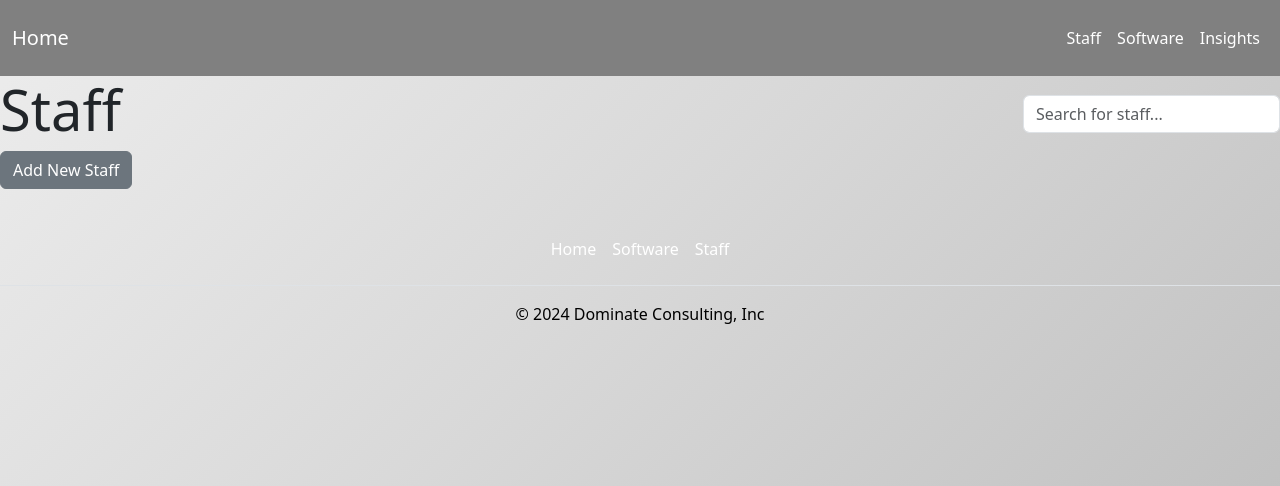
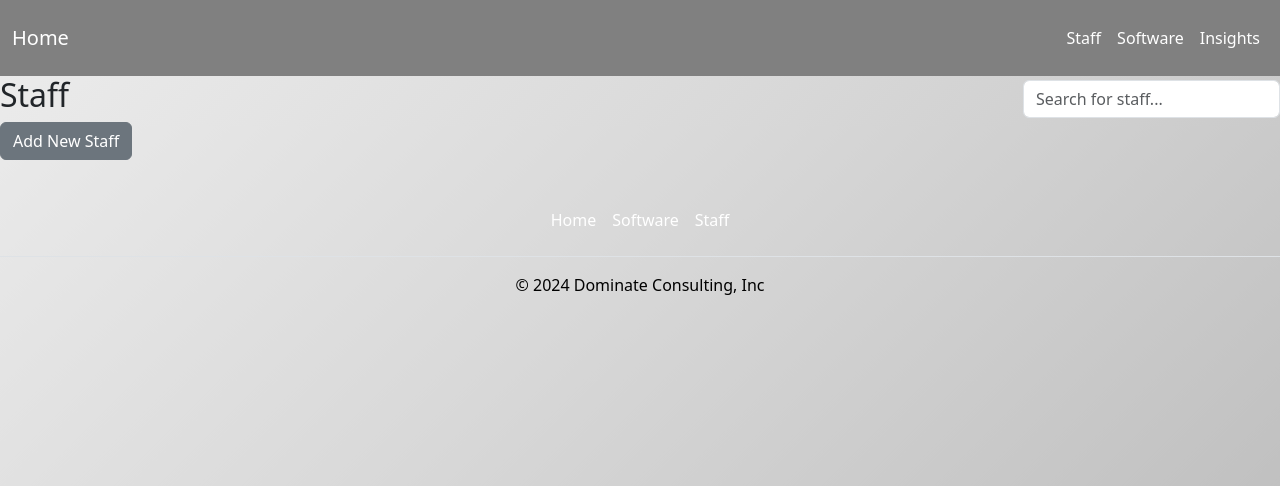
Before and after one commit to Civil-py/SAM-tool, a Django app: template sam/templates/sam/staff.html in a window 1280 px wide. Shown: the top 486 px of the page. Run offline with Django 5.2, Linux system fonts and the light colour scheme; the template is opened without the code that fills it, so the values that code supplies are empty.

Commit message:
Update staff.html

```diff
--- a/sam/templates/sam/staff.html
+++ b/sam/templates/sam/staff.html
@@ -5,7 +5,7 @@
 {% endfor %}
 
 <div class="d-flex justify-content-between align-items-center">
-  <h2 class="display-4">Staff</h2>
+  <h2 class="display-2 animated-item small-text" style="margin-right: 10px; font-size: 2rem;">Staff</h2>
   <div class="search-bar">
     <input type="text" id="searchInput" class="form-control" placeholder="Search for staff...">
   </div>
```
